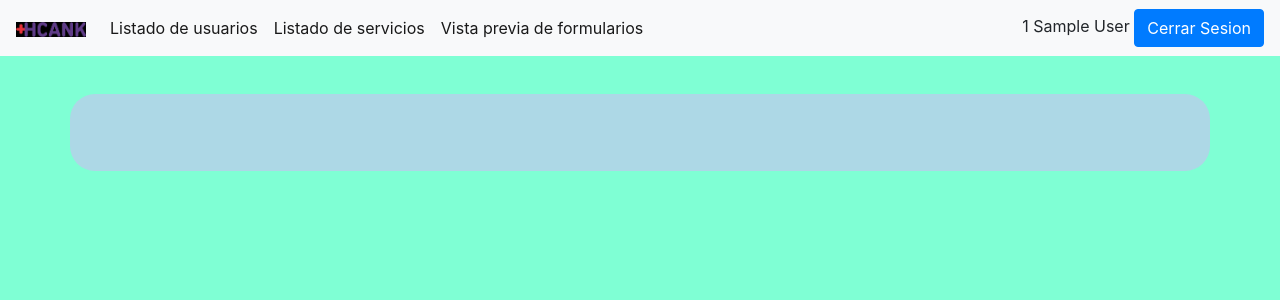
After one commit to Guerzonianzu/evaluacion, a PHP site: page /Forms/Empleados/create.php in a window 1280 px wide. The commit adds this page. Shown: the top 300 px of the page. Run offline with PHP 8.4, Linux system fonts and the light colour scheme; the visitor is signed in with stand-in values (Sample User, id 1).

```diff
--- a/App/users.php
+++ b/App/users.php
@@ -8,7 +8,7 @@
     if($_SESSION['rol'] == 1){ ?>
 
         <!DOCTYPE html>
-        <html lang="en">
+        <html lang="es">
         <head>
             <meta charset="UTF-8">
             <meta name="viewport" content="width=device-width, initial-scale=1.0">
--- a/Controllers/Auth.php
+++ b/Controllers/Auth.php
@@ -27,7 +27,6 @@
                         $_SESSION['apellido'] = $registro['apellido'];
                         $_SESSION['rol'] = $registro['rol'];
                         $_SESSION['flag'] = $registro['flag'];
-                        header("Location: App/home.php");
                     }
 
                 } else {
@@ -38,6 +37,10 @@
                         </div>";
 
                 }
+
+                $resultado->closeCursor();
+                unset($con, $resultado);
+                header("Location: App/home.php");
 
             } catch (PDOException $e){
 
--- a/Controllers/Empleados.php
+++ b/Controllers/Empleados.php
@@ -146,6 +146,8 @@
 
             //Cantidad maxima de elementos.
             $max = $resultado->rowCount();
+
+            $resultado->closeCursor();
 
             //Nueva instancia de objeto: Paginador.
             $list = new Paginador();
--- /dev/null
+++ b/Forms/Empleados/create.php
@@ -0,0 +1,63 @@
+<?php
+
+    session_start();
+
+    if($_SESSION['rol'] == 1){ ?>
+
+        <!DOCTYPE html>
+        <html lang="es">
+        <head>
+            <meta charset="UTF-8">
+            <meta name="viewport" content="width=device-width, initial-scale=1.0">
+            <title>Alta de empleado</title>
+            <link rel="stylesheet" href="/Style/estilo.css">
+            <script src="/Style/js/bootstrap.min.js"></script>
+        </head>
+        <body>
+
+            <nav class="navbar navbar-expand-lg navbar-light bg-light">
+                <a class="navbar-brand" href="#"><img src="../img/hcank.png" width="70px" heigth="50px" alt="inicio"></a>
+                <div class="collapse navbar-collapse" id="navbarSupportedContent">
+                    <ul class="navbar-nav mr-auto">
+                        <li class="nav-item active">
+                            <a href="users.php" class="nav-link">Listado de usuarios</a>
+                        </li>
+                        <li class="nav-item active">
+                            <a class="nav-link" href="listaServicios.php">Listado de servicios</a>
+                        </li>
+                        <li class="nav-item active">
+                            <a class="nav-link" href="formularios.php">Vista previa de formularios</a>
+                        </li>
+                    </ul>
+                </div>
+                <div class="justify-content-end">
+                    <?php
+                        echo "$_SESSION[apellido] $_SESSION[nombre]";
+                    ?>
+                    <a href="logout.php" class="btn btn-primary">Cerrar Sesion</a>
+                </div>
+            </nav>
+
+            <div class="container">
+
+                <form>
+
+
+
+                </form>
+
+            </div>
+
+        </body>
+        </html>
+
+
+    <?php
+
+    } else {
+
+        header("Location: /index.php");
+
+    }
+
+?>
```
Also changed, not shown: App/home.php (+4 -4 lines), Controllers/User.php (+5 -4 lines), Forms/Empleados/delete.php (added), Forms/Empleados/modify.php (added), Forms/Pass/reset.php (added), Forms/Users/create.php (added), Forms/Users/delete.php (added), Forms/Users/modify.php (added).
